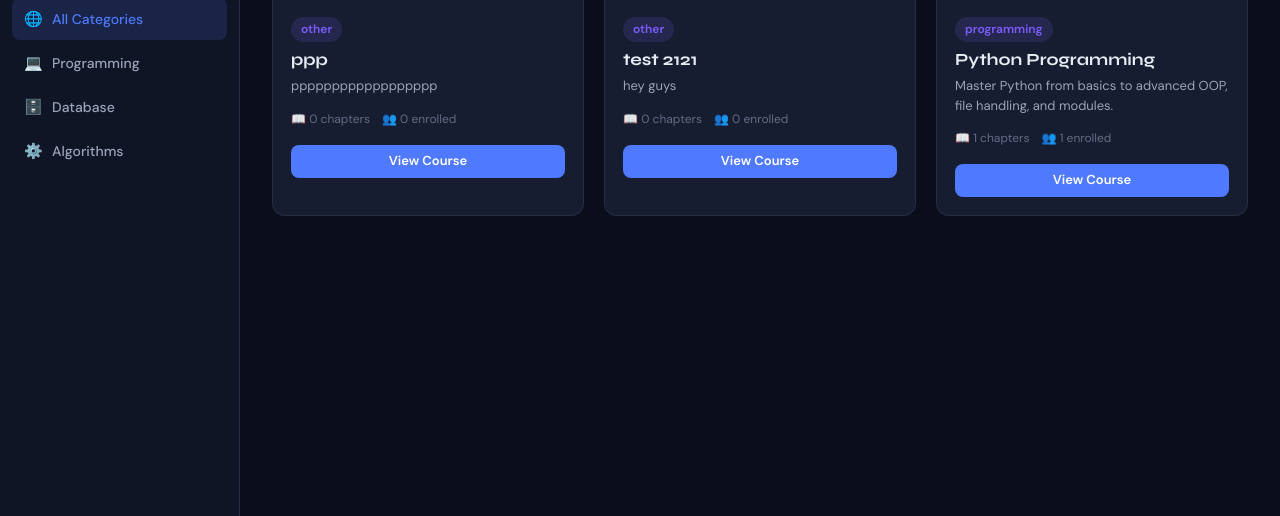
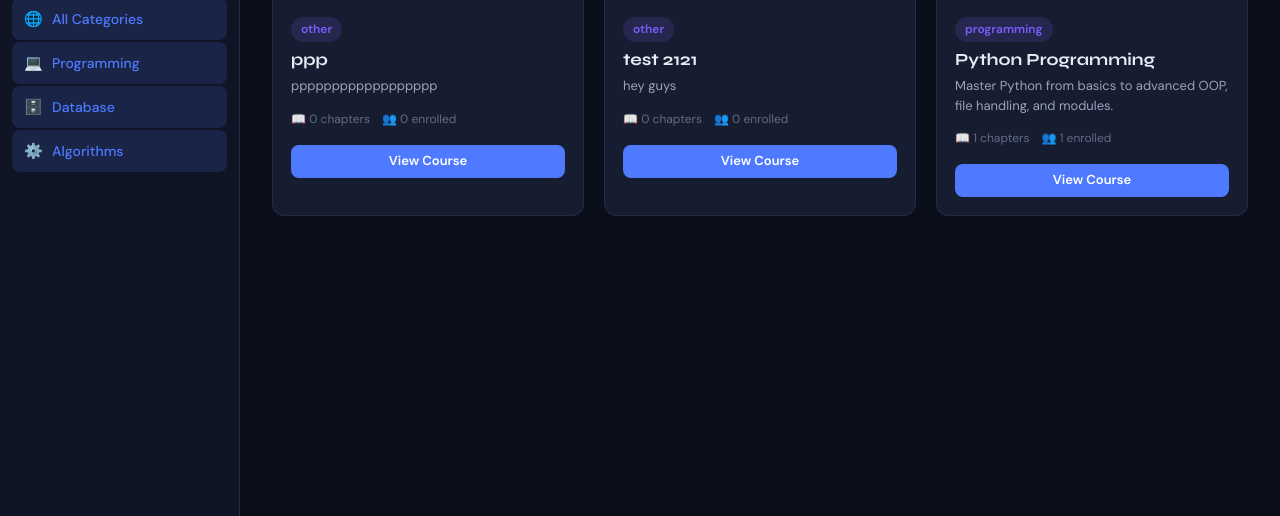
Before and after one commit to sandheepsureshr/virtuallab, a Django app: page /subjects/ in a window 1280 px wide. Shown: the part 285-801 px from the top of the page. Run offline with Django 4.2, Linux system fonts and the light colour scheme; a user stored in the database is signed in; data comes from the database, SQL or seed files in the repository; both versions use the stored data as it was after the commit; tables that the repository leaves empty hold one stand-in row (values such as "Sample post").

Commit message:
changed in the Side bard, Category,Announcements

```diff
--- a/lab/templates/lab/base.html
+++ b/lab/templates/lab/base.html
@@ -531,18 +531,25 @@
 {% block body %}{% endblock %}
 
 <script>
-  // Auto-dismiss messages
+  // Auto-dismiss messages (but NOT announcements)
   setTimeout(() => {
     document.querySelectorAll('.alert').forEach(el => {
-      el.style.transition = 'opacity 0.5s';
-      el.style.opacity = '0';
-      setTimeout(() => el.remove(), 500);
+      // Skip announcements - only dismiss message alerts
+      if (!el.closest('[data-announcement]')) {
+        el.style.transition = 'opacity 0.5s';
+        el.style.opacity = '0';
+        setTimeout(() => el.remove(), 500);
+      }
     });
   }, 4000);
 
-  // Active sidebar links
+  // Active sidebar links - improved matching
   document.querySelectorAll('.sidebar-link').forEach(link => {
-    if (link.href === window.location.href) {
+    const linkPath = new URL(link.href).pathname;
+    const currentPath = window.location.pathname;
+
+    // Exact path match or when current path starts with link path
+    if (currentPath === linkPath || currentPath.startsWith(linkPath + '/')) {
       link.classList.add('active');
     }
   });
--- a/lab/templates/lab/student/dashboard.html
+++ b/lab/templates/lab/student/dashboard.html
@@ -63,7 +63,7 @@
 
     <!-- Announcements -->
     {% if announcements %}
-    <div class="mb-3 fade-up fade-up-1">
+    <div class="mb-3 fade-up fade-up-1" data-announcement="true">
       <div class="section-title">📢 Announcements</div>
       {% for ann in announcements %}
       <div class="alert alert-info mb-1">
--- a/lab/templates/lab/student/subject_detail.html
+++ b/lab/templates/lab/student/subject_detail.html
@@ -53,9 +53,15 @@
     <!-- Subject Header -->
     <div class="card mb-3" style="background: linear-gradient(135deg, {{ subject.color }}15, var(--card));">
       <div class="flex items-start gap-3 flex-wrap">
+        {% if subject.thumbnail %}
+        <div style="width:120px; height:120px; border-radius:14px; flex-shrink:0; border:2px solid {{ subject.color }}44; overflow:hidden;">
+          <img src="{{ subject.thumbnail.url }}" style="width:100%; height:100%; object-fit:cover;" alt="{{ subject.title }}">
+        </div>
+        {% else %}
         <div style="width:64px; height:64px; border-radius:14px; background:{{ subject.color }}22; display:flex; align-items:center; justify-content:center; font-size:32px; flex-shrink:0; border:2px solid {{ subject.color }}44;">
           {% if subject.icon == 'database' %}🗄️{% elif subject.icon == 'code' %}💻{% elif subject.icon == 'cpu' %}⚙️{% elif subject.icon == 'network' %}🌐{% else %}📚{% endif %}
         </div>
+        {% endif %}
         <div style="flex:1;">
           <div class="flex items-center gap-2 mb-1 flex-wrap">
             <h1 style="font-size:26px; font-weight:800;">{{ subject.title }}</h1>
--- a/lab/templates/lab/student/subject_list.html
+++ b/lab/templates/lab/student/subject_list.html
@@ -12,10 +12,10 @@
     </div>
     <div class="sidebar-section">
       <div class="sidebar-label">Filter by Category</div>
-      <a href="?cat=" class="sidebar-link {% if not request.GET.cat %}active{% endif %}"><span class="icon">🌐</span> All Categories</a>
-      <a href="?cat=programming" class="sidebar-link"><span class="icon">💻</span> Programming</a>
-      <a href="?cat=database" class="sidebar-link"><span class="icon">🗄️</span> Database</a>
-      <a href="?cat=algorithms" class="sidebar-link"><span class="icon">⚙️</span> Algorithms</a>
+      <a href="?cat=" class="sidebar-link {% if not selected_category %}active{% endif %}"><span class="icon">🌐</span> All Categories</a>
+      <a href="?cat=programming" class="sidebar-link {% if selected_category == 'programming' %}active{% endif %}"><span class="icon">💻</span> Programming</a>
+      <a href="?cat=database" class="sidebar-link {% if selected_category == 'database' %}active{% endif %}"><span class="icon">🗄️</span> Database</a>
+      <a href="?cat=algorithms" class="sidebar-link {% if selected_category == 'algorithms' %}active{% endif %}"><span class="icon">⚙️</span> Algorithms</a>
     </div>
   </div>
 
@@ -32,9 +32,13 @@
       {% for subject in subjects %}
       <div class="subject-card" style="text-decoration:none; display:block;">
         <div class="subject-card-header" style="background: linear-gradient(135deg, {{ subject.color }}33, {{ subject.color }}66);">
-          <span style="font-size:42px;">
-            {% if subject.icon == 'database' %}🗄️{% elif subject.icon == 'code' %}💻{% elif subject.icon == 'cpu' %}⚙️{% elif subject.icon == 'network' %}🌐{% else %}📚{% endif %}
-          </span>
+          {% if subject.thumbnail %}
+            <img src="{{ subject.thumbnail.url }}" style="width:100%; height:100%; object-fit:cover;" alt="{{ subject.title }}">
+          {% else %}
+            <span style="font-size:42px;">
+              {% if subject.icon == 'database' %}🗄️{% elif subject.icon == 'code' %}💻{% elif subject.icon == 'cpu' %}⚙️{% elif subject.icon == 'network' %}🌐{% else %}📚{% endif %}
+            </span>
+          {% endif %}
           {% if subject.id in enrolled_ids %}
             <span class="badge badge-green" style="position:absolute; top:12px; right:12px;">✓ Enrolled</span>
           {% endif %}
--- a/lab/views.py
+++ b/lab/views.py
@@ -133,11 +133,17 @@ def student_profile(request):
 @student_required
 def subject_list(request):
     subjects = Subject.objects.filter(is_active=True)
+
+    # Filter by category if provided
+    category = request.GET.get('cat', '')
+    if category:
+        subjects = subjects.filter(category=category)
+
     enrolled_ids = Enrollment.objects.filter(
         student=request.user, is_active=True
     ).values_list('subject_id', flat=True)
     return render(request, 'lab/student/subject_list.html', {
-        'subjects': subjects, 'enrolled_ids': list(enrolled_ids)
+        'subjects': subjects, 'enrolled_ids': list(enrolled_ids), 'selected_category': category
     })
 
 
```
Also changed, not shown: db.sqlite3 (added).
